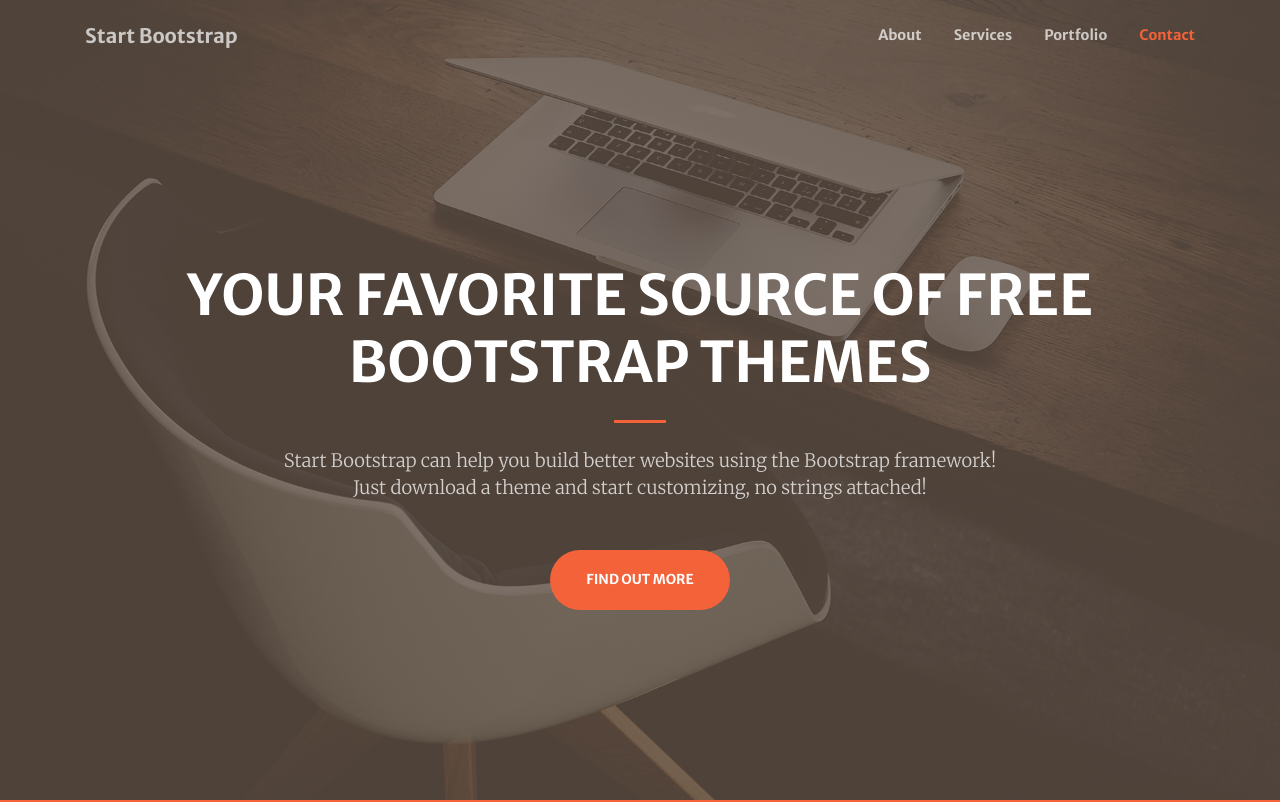
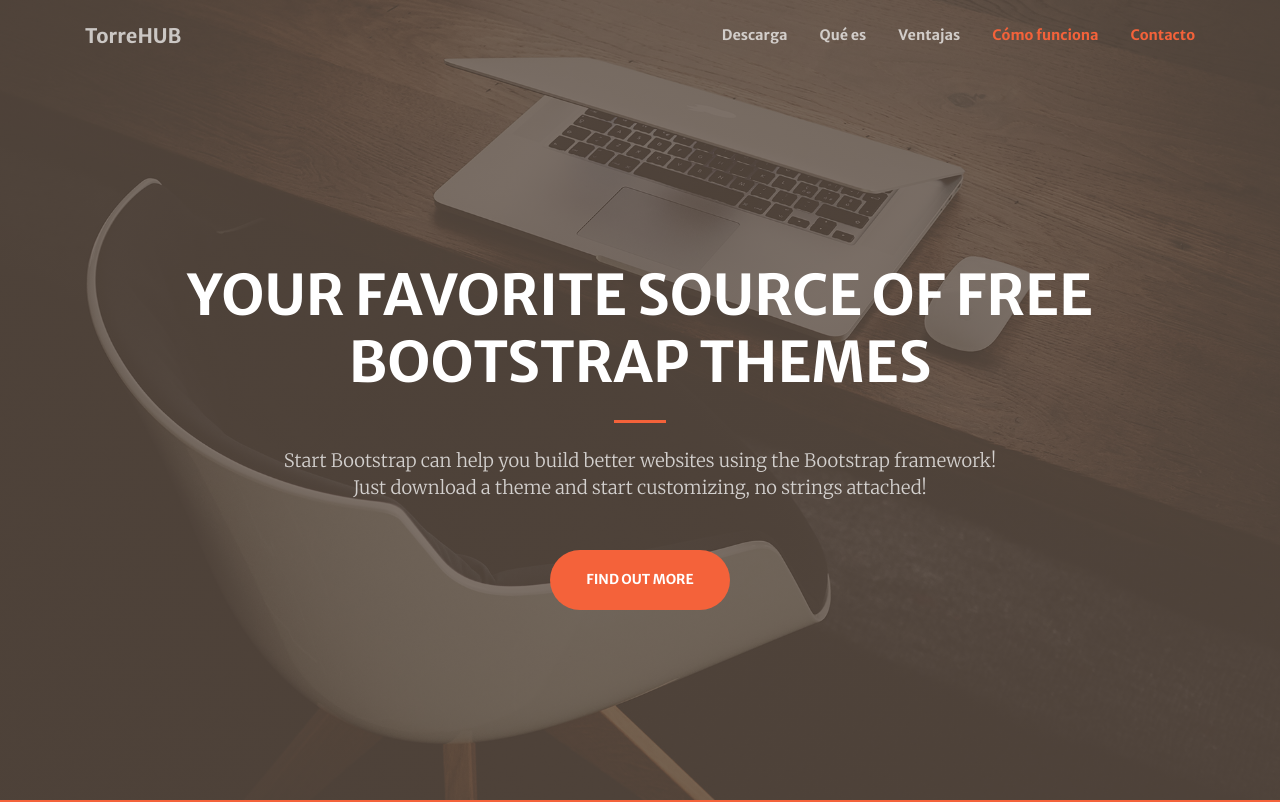
Before and after one commit to rodermaximus/TorreVieja2019, a website with bundled scripts: page index.html in a window 1280 px wide. Shown: the top 802 px of the page. Built offline with nearby package versions, Linux system fonts and the light colour scheme.

Commit message:
Cambio en el menu

```diff
--- a/index.html
+++ b/index.html
@@ -31,23 +31,27 @@
   <!-- Navigation -->
   <nav class="navbar navbar-expand-lg navbar-light fixed-top py-3" id="mainNav">
     <div class="container">
-      <a class="navbar-brand js-scroll-trigger" href="#page-top">Start Bootstrap</a>
+      <a class="navbar-brand js-scroll-trigger" href="#page-top">TorreHUB</a>
+        <!-- Aqui tendremos que meter el logo tambien como boton -->
       <button class="navbar-toggler navbar-toggler-right" type="button" data-toggle="collapse" data-target="#navbarResponsive" aria-controls="navbarResponsive" aria-expanded="false" aria-label="Toggle navigation">
         <span class="navbar-toggler-icon"></span>
       </button>
       <div class="collapse navbar-collapse" id="navbarResponsive">
         <ul class="navbar-nav ml-auto my-2 my-lg-0">
           <li class="nav-item">
-            <a class="nav-link js-scroll-trigger" href="#about">About</a>
+            <a class="nav-link js-scroll-trigger" href="#about">Descarga</a>
           </li>
           <li class="nav-item">
-            <a class="nav-link js-scroll-trigger" href="#services">Services</a>
+            <a class="nav-link js-scroll-trigger" href="#services">Qué es</a>
           </li>
           <li class="nav-item">
-            <a class="nav-link js-scroll-trigger" href="#portfolio">Portfolio</a>
+            <a class="nav-link js-scroll-trigger" href="#portfolio">Ventajas</a>
           </li>
           <li class="nav-item">
-            <a class="nav-link js-scroll-trigger" href="#contact">Contact</a>
+            <a class="nav-link js-scroll-trigger" href="#contact">Cómo funciona</a>
+          </li>
+          <li class="nav-item">
+            <a class="nav-link js-scroll-trigger" href="#contact">Contacto</a>
           </li>
         </ul>
       </div>
```
